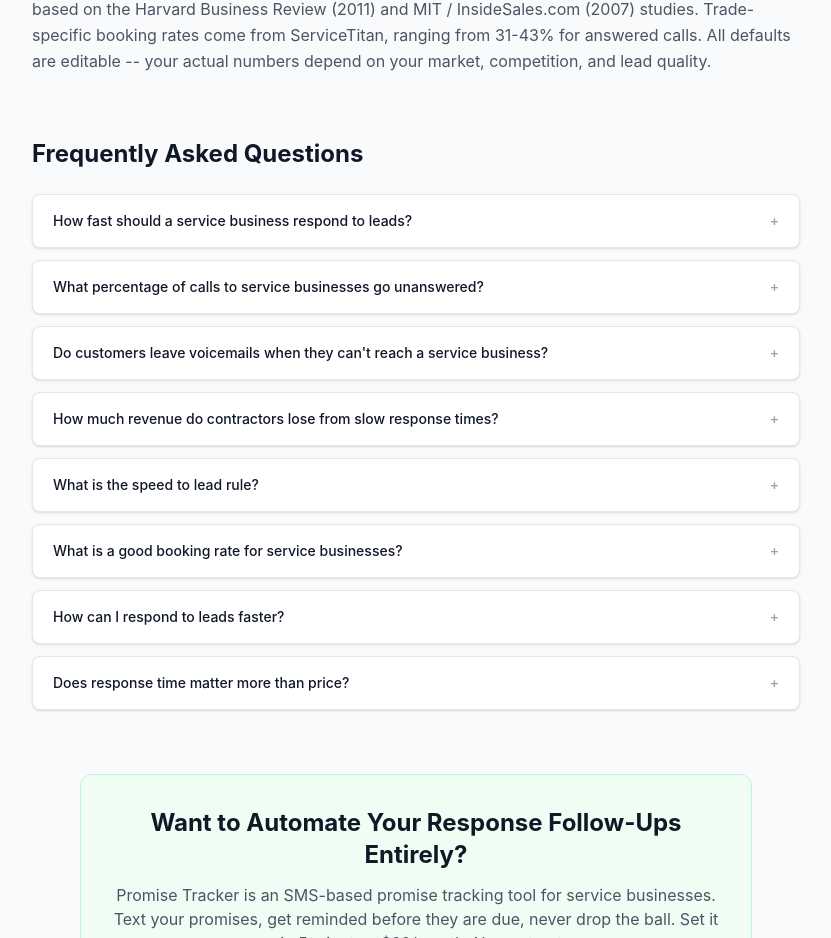
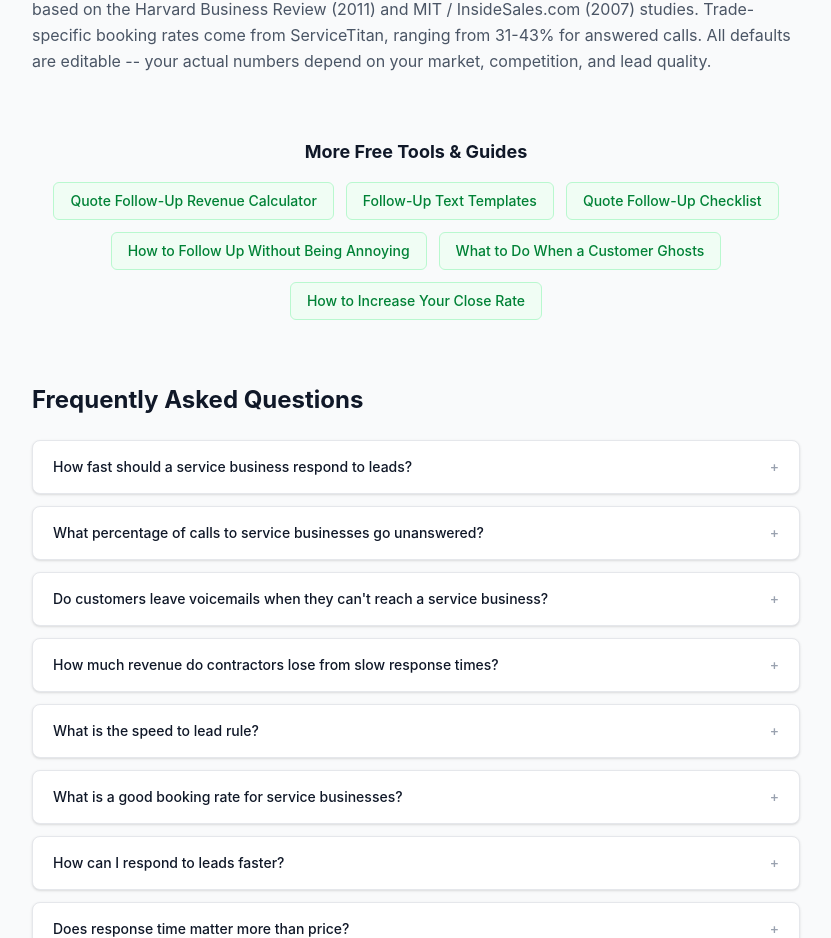
Before and after one commit to jobblixor/promise-tracker-mvp, a React (Vite) app: page /response-time-calculator in a window 1280 px wide. Shown: the part 2632-3570 px from the top of the page, without its empty margins (224-1055 px from the left). Built offline with nearby package versions, Linux system fonts and the light colour scheme; no server answers.

Commit message:
Add More Free Tools cross-links section before FAQ

```diff
--- a/src/pages/ResponseTimeCalculator.jsx
+++ b/src/pages/ResponseTimeCalculator.jsx
@@ -391,6 +391,28 @@ export default function ResponseTimeCalculator() {
           </p>
         </section>
 
+        <section className="mx-auto mt-16 max-w-3xl text-center">
+          <h3 className="mb-4 text-lg font-bold text-gray-900">More Free Tools &amp; Guides</h3>
+          <div className="flex flex-wrap justify-center gap-3">
+            {[
+              { label: 'Quote Follow-Up Revenue Calculator',        href: '/calculator' },
+              { label: 'Follow-Up Text Templates',                  href: '/follow-up-text-templates' },
+              { label: 'Quote Follow-Up Checklist',                 href: '/follow-up-checklist' },
+              { label: 'How to Follow Up Without Being Annoying',   href: '/blog/how-to-follow-up-on-a-quote' },
+              { label: 'What to Do When a Customer Ghosts',         href: '/blog/what-to-do-when-customer-ghosts-estimate' },
+              { label: 'How to Increase Your Close Rate',           href: '/blog/how-to-increase-quote-close-rate' },
+            ].map((link, i) => (
+              <Link
+                key={i}
+                to={link.href}
+                className="rounded-md border border-green-200 bg-green-50 px-4 py-2 text-sm font-medium text-green-700 transition hover:bg-green-100"
+              >
+                {link.label}
+              </Link>
+            ))}
+          </div>
+        </section>
+
         <section className="mx-auto mt-16 max-w-3xl">
           <h2 className="mb-6 text-2xl font-bold text-gray-900">
             Frequently Asked Questions
```
